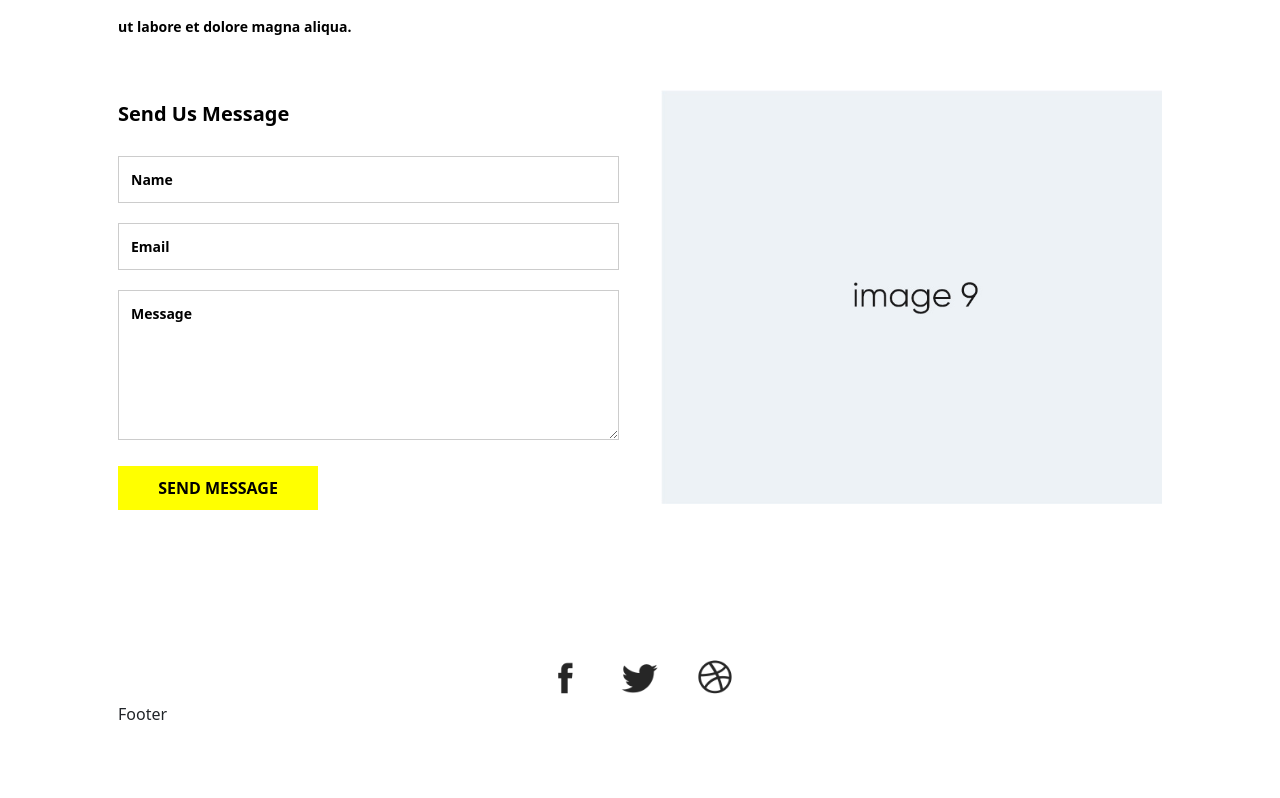
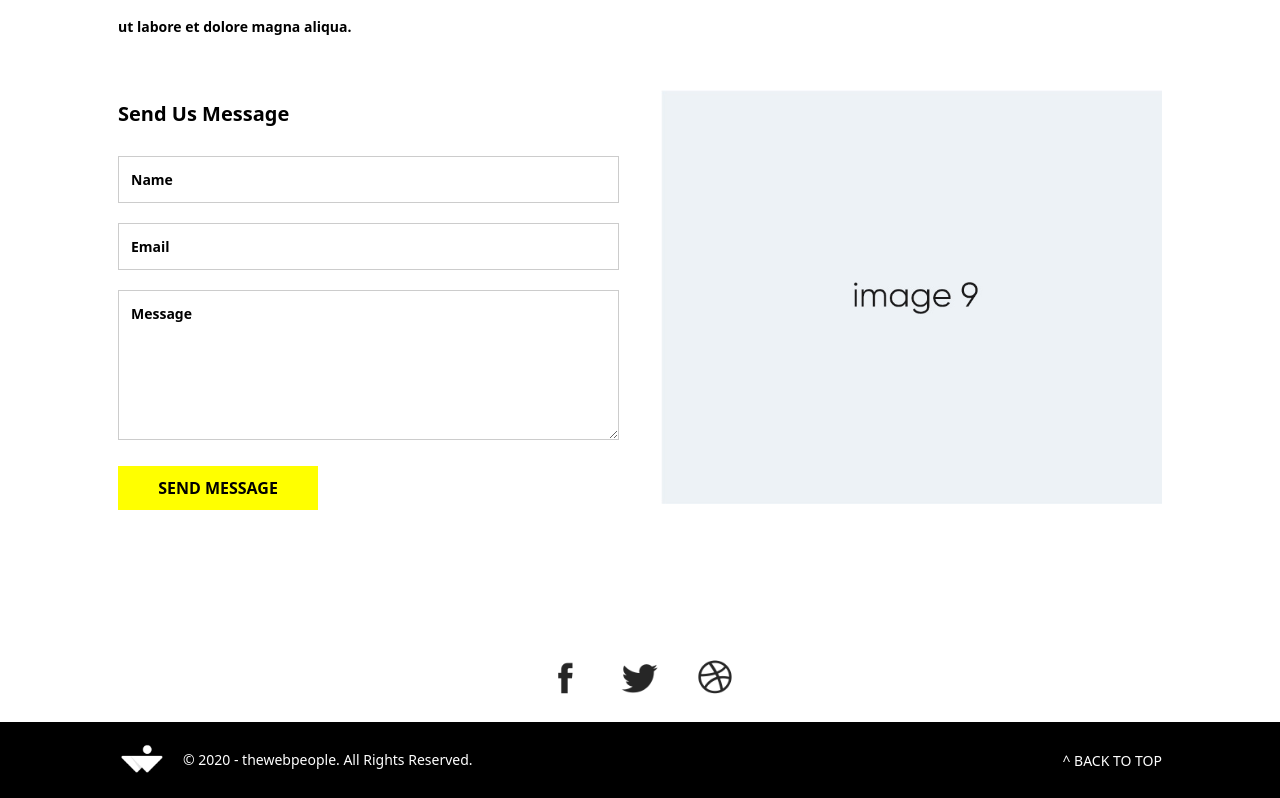
Before and after one commit to ManoharKumar07/TheWebPeople, a React (Vite) app: page / in a window 1280 px wide. Shown: the part 2749-3547 px from the top of the page. Built offline with nearby package versions, Linux system fonts and the light colour scheme.

Commit message:
Footer completed

```diff
--- a/src/components/pages/Footer.jsx
+++ b/src/components/pages/Footer.jsx
@@ -1,7 +1,26 @@
 import React from "react";
+import "../styles/Footer.css";
 
 const Footer = () => {
-  return <div className="container px-5">Footer</div>;
+  return (
+    <footer className="footer">
+      <div className="footer-content container px-5">
+        <div className="logoandtext">
+          <img
+            src="./Image/Main-Logo-Footer.png"
+            alt="Footer Logo"
+            className="footer-logo"
+          />
+          <p>© 2020 - thewebpeople. All Rights Reserved.</p>
+        </div>
+        <div>
+          <a href="#top" className="back-to-top">
+            ^ BACK TO TOP
+          </a>
+        </div>
+      </div>
+    </footer>
+  );
 };
 
 export default Footer;
--- /dev/null
+++ b/src/components/styles/Footer.css
@@ -0,0 +1,57 @@
+/* General Footer Styling */
+.footer {
+  background-color: black;
+  color: white;
+  padding: 20px 40px;
+  position: relative;
+  bottom: 0;
+  width: 100%;
+  margin-top: 20px;
+}
+
+.footer-content {
+  display: flex;
+  justify-content: space-between;
+  align-items: center;
+}
+
+/* Logo and Text Styling */
+.logoandtext {
+  display: flex;
+  align-items: center;
+  gap: 15px;
+}
+
+.footer-logo {
+  max-width: 50px;
+  height: auto;
+}
+
+.logoandtext p {
+  font-size: 14px;
+  margin: 0;
+}
+
+/* Back to Top Link */
+.back-to-top {
+  font-size: 14px;
+  color: white;
+  text-decoration: none;
+}
+
+.back-to-top:hover {
+  color: gray;
+}
+
+/* Responsive Design */
+@media (max-width: 768px) {
+  .footer-content {
+    flex-direction: column;
+    align-items: center;
+    gap: 15px;
+  }
+
+  .back-to-top {
+    align-self: flex-end;
+  }
+}
```
